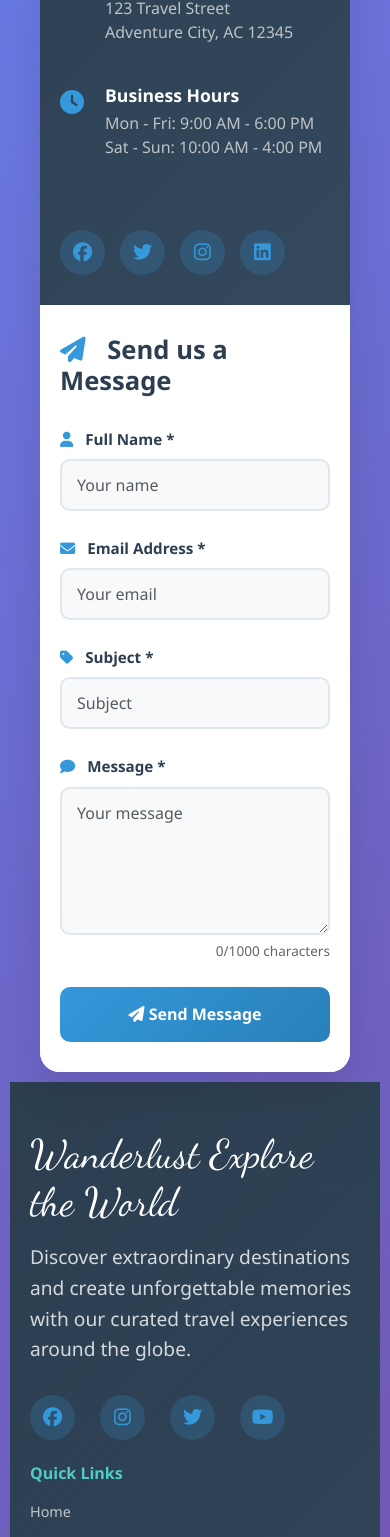
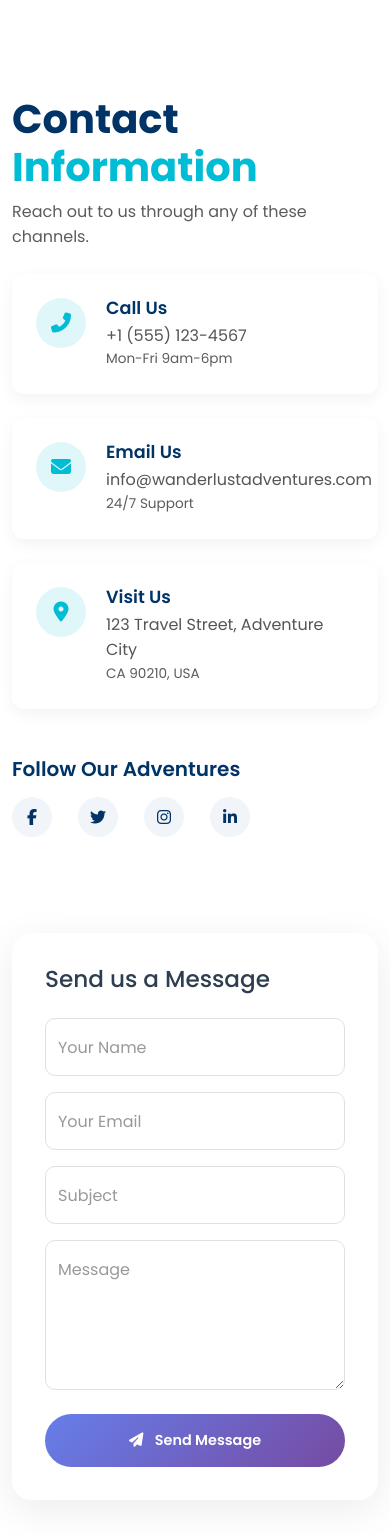
Before and after one commit to abhishek-434/Project, a Django app: page /contact/ in a window 390 px wide. Shown: the part 339-1876 px from the top of the page. Run offline with Django 5.2, Linux system fonts and the light colour scheme; some libraries are stand-ins or nearby versions.

Commit message:
create new contact page

```diff
--- a/tour_travel/travel_app/static/css/contact.css
+++ b/tour_travel/travel_app/static/css/contact.css
@@ -1,362 +1,246 @@
-/* Reset and Base Styles */
-* {
-  margin: 0;
-  padding: 0;
-  box-sizing: border-box;
+/* Contact Page Styles */
+
+/* Hero Section */
+.contact-hero {
+    position: relative;
+    height: 60vh;
+    min-height: 400px;
+    background: url('https://images.unsplash.com/photo-1497302347632-904729bc24aa?w=600&auto=format&fit=crop&q=60&ixlib=rb-4.1.0&ixid=M3wxMjA3fDB8MHxzZWFyY2h8N3x8dG91ciUyMGFuZCUyMHRyYXZlbHxlbnwwfHwwfHx8MA%3D%3D') no-repeat center center/cover;
+    color: #fff;
+    margin-bottom: 3rem;
+    display: flex;
+    align-items: center;
+    justify-content: center;
 }
 
-body {
-  font-family: "Segoe UI", Tahoma, Geneva, Verdana, sans-serif;
-  line-height: 1.6;
-  color: #333;
-  background: linear-gradient(135deg, #667eea 0%, #764ba2 100%);
-  min-height: 100vh;
-  padding: 20px;
+.hero-overlay {
+    position: absolute;
+    top: 0;
+    left: 0;
+    width: 100%;
+    height: 100%;
+    background: rgba(0, 31, 63, 0.7); /* Dark blue overlay */
+    z-index: 1;
 }
 
-.container {
-  max-width: 1200px;
-  margin: 0 auto;
-  padding: 0 20px;
+.contact-hero .container {
+    position: relative;
+    z-index: 2;
 }
 
-.contact-wrapper {
-  background: rgba(255, 255, 255, 0.95);
-  border-radius: 20px;
-  box-shadow: 0 20px 40px rgba(0, 0, 0, 0.1);
-  overflow: hidden;
-  display: grid;
-  grid-template-columns: 1fr 1fr;
-  min-height: 700px;
-  backdrop-filter: blur(10px);
+.hero-title {
+    font-size: 3.5rem;
+    font-weight: 700;
+    margin-bottom: 1rem;
+    text-transform: uppercase;
+    letter-spacing: 2px;
+}
+
+.hero-subtitle {
+    font-size: 1.25rem;
+    font-weight: 300;
+    opacity: 0.9;
+    max-width: 600px;
+    margin: 0 auto;
+}
+
+.text-accent {
+    color: #00bcd4; /* Cyan accent matching home */
+}
+
+.title-accent {
+    color: #00bcd4;
 }
 
 /* Contact Info Section */
-.contact-info {
-  background: linear-gradient(135deg, #2c3e50 0%, #34495e 100%);
-  color: white;
-  padding: 60px 40px;
-  display: flex;
-  flex-direction: column;
-  justify-content: space-between;
+.contact-section {
+    padding-bottom: 5rem;
 }
 
-.contact-info h2 {
-  font-size: 2.2rem;
-  margin-bottom: 40px;
-  font-weight: 600;
+.contact-info-wrapper {
+    padding-right: 2rem;
 }
 
-.contact-info h2 i {
-  margin-right: 15px;
-  color: #3498db;
+.section-title {
+    font-size: 2.5rem;
+    font-weight: 700;
+    color: #003366;
+    margin-bottom: 0.5rem;
 }
 
-.info-item {
+.info-card {
     display: flex;
     align-items: flex-start;
-  margin-bottom: 35px;
-  transition: transform 0.3s ease;
+    padding: 1.5rem;
+    background: #fff;
+    border-radius: 12px;
+    box-shadow: 0 5px 15px rgba(0,0,0,0.05);
+    margin-bottom: 1.5rem;
+    transition: transform 0.3s ease, box-shadow 0.3s ease;
 }
 
-.info-item:hover {
-  transform: translateX(10px);
+.info-card:hover {
+    transform: translateY(-5px);
+    box-shadow: 0 10px 25px rgba(0,0,0,0.1);
 }
 
-.info-item i {
-  font-size: 1.5rem;
-  color: #3498db;
-  margin-right: 20px;
-  margin-top: 5px;
-  min-width: 25px;
+.icon-box {
+    width: 50px;
+    height: 50px;
+    background: #e0f7fa;
+    color: #00bcd4;
+    border-radius: 50%;
+    display: flex;
+    align-items: center;
+    justify-content: center;
+    font-size: 1.25rem;
+    margin-right: 1.25rem;
+    flex-shrink: 0;
 }
 
-.info-item h4 {
+.info-content h5 {
     font-size: 1.1rem;
-  margin-bottom: 5px;
     font-weight: 600;
+    color: #003366;
+    margin-bottom: 0.25rem;
 }
 
-.info-item p {
-  color: #bdc3c7;
-  line-height: 1.5;
+.info-content p {
+    color: #555;
+    margin-bottom: 0;
+}
+
+.text-sm {
+    font-size: 0.85rem;
+}
+
+/* Social Links */
+.social-connect h4 {
+    font-size: 1.25rem;
+    font-weight: 600;
+    color: #003366;
 }
 
 .social-links {
     display: flex;
-  gap: 15px;
-  margin-top: 30px;
+    gap: 1rem;
 }
 
-.social-links a {
-  display: inline-flex;
+.social-link {
+    width: 40px;
+    height: 40px;
+    background: #f1f5f9;
+    color: #003366;
+    border-radius: 50%;
+    display: flex;
     align-items: center;
     justify-content: center;
-  width: 45px;
-  height: 45px;
-  background: rgba(52, 152, 219, 0.2);
-  color: #3498db;
-  border-radius: 50%;
-  font-size: 1.2rem;
     transition: all 0.3s ease;
-  text-decoration: none;
 }
 
-.social-links a:hover {
-  background: #3498db;
-  color: white;
+.social-link:hover {
+    background: #00bcd4;
+    color: #fff;
     transform: translateY(-3px);
 }
 
-/* Contact Form Section */
-.contact-form {
-  padding: 60px 40px;
-  background: white;
+/* Contact Form */
+.contact-form-wrapper {
+    background: #fff;
+    border-radius: 20px;
+    box-shadow: 0 10px 40px rgba(0,0,0,0.08);
 }
 
-.contact-form h2 {
-  font-size: 2.2rem;
-  margin-bottom: 40px;
-  color: #2c3e50;
-  font-weight: 600;
+.glass-effect {
+    background: rgba(255, 255, 255, 0.9);
+    backdrop-filter: blur(10px);
 }
 
-.contact-form h2 i {
-  margin-right: 15px;
-  color: #3498db;
+.form-floating > label {
+    color: #999;
 }
 
-/* Messages */
-.messages {
-  margin-bottom: 30px;
+.form-control:focus {
+    border-color: #00bcd4;
+    box-shadow: 0 0 0 0.25rem rgba(0, 188, 212, 0.15);
 }
 
-.alert {
-  padding: 15px 20px;
+.form-control {
     border-radius: 10px;
-  margin-bottom: 15px;
-  display: flex;
-  align-items: center;
-  justify-content: space-between;
-  animation: slideIn 0.5s ease;
+    border: 1px solid #e0e0e0;
+    padding: 1rem 0.75rem;
 }
 
-.alert-success {
-  background: linear-gradient(135deg, #27ae60, #2ecc71);
-  color: white;
-  border: none;
+.form-floating > .form-control {
+    height: calc(3.5rem + 2px);
+    line-height: 1.25;
 }
 
-.alert-error {
-  background: linear-gradient(135deg, #e74c3c, #c0392b);
-  color: white;
-  border: none;
+.form-floating > textarea.form-control {
+    height: 150px;
 }
 
-.alert i {
-  margin-right: 10px;
-  font-size: 1.1rem;
+.btn-primary {
+    background-color: #00bcd4;
+    border-color: #00bcd4;
+    color: #fff;
+    padding: 1rem 2rem;
+    border-radius: 50px;
+    font-weight: 600;
+    transition: all 0.3s ease;
 }
 
-.close-btn {
-  background: none;
-  border: none;
-  color: inherit;
-  cursor: pointer;
-  font-size: 1.1rem;
-  padding: 5px;
-  border-radius: 50%;
-  transition: background 0.3s ease;
+.btn-primary:hover {
+    background-color: #0097a7;
+    border-color: #0097a7;
+    transform: translateY(-2px);
+    box-shadow: 0 5px 15px rgba(0, 188, 212, 0.3);
 }
 
-.close-btn:hover {
-  background: rgba(255, 255, 255, 0.2);
+/* Map Section */
+.map-section {
+    position: relative;
+    width: 100%;
 }
 
-/* Form Styles */
-.form-group {
-  margin-bottom: 25px;
+.map-container {
+    width: 100%;
+    margin-bottom: -10px; /* Remove excessive gap at bottom */
+    filter: grayscale(20%); /* Modern muted map look */
+    transition: filter 0.3s ease;
 }
 
-.form-group label {
-  display: block;
-  margin-bottom: 8px;
-  font-weight: 600;
-  color: #2c3e50;
-  font-size: 0.95rem;
+.map-container:hover {
+    filter: grayscale(0%);
 }
 
-.form-group label i {
-  margin-right: 8px;
-  color: #3498db;
+/* Responsive Adjustments */
+@media (max-width: 991.98px) {
+    .contact-hero {
+        height: 50vh;
     }
 
-.form-group input,
-.form-group textarea {
-  width: 100%;
-  padding: 15px 20px;
-  border: 2px solid #e0e6ed;
-  border-radius: 10px;
-  font-size: 1rem;
-  font-family: inherit;
-  transition: all 0.3s ease;
-  background: #f8f9fa;
+    .contact-info-wrapper {
+        padding-right: 0;
+        margin-bottom: 3rem;
     }
 
-.form-group input:focus,
-.form-group textarea:focus {
-  outline: none;
-  border-color: #3498db;
-  background: white;
-  box-shadow: 0 0 0 3px rgba(52, 152, 219, 0.1);
-  transform: translateY(-2px);
-}
-
-.form-group textarea {
-  min-height: 120px;
-  resize: vertical;
-}
-
-/* Error Messages */
-.error-message {
-  color: #e74c3c;
-  font-size: 0.85rem;
-  margin-top: 5px;
-  display: none;
-  font-weight: 500;
-}
-
-.django-error {
-  color: #e74c3c;
-  font-size: 0.85rem;
-  margin-top: 5px;
-  font-weight: 500;
-}
-
-.form-group.error input,
-.form-group.error textarea {
-  border-color: #e74c3c;
-  background: #fdf2f2;
-}
-
-.form-group.error .error-message {
-  display: block;
-}
-
-/* Submit Button */
-.submit-btn {
-  width: 100%;
-  padding: 18px 30px;
-  background: linear-gradient(135deg, #3498db, #2980b9);
-  color: white;
-  border: none;
-  border-radius: 10px;
-  font-size: 1.1rem;
-  font-weight: 600;
-  cursor: pointer;
-  transition: all 0.3s ease;
-  position: relative;
-  overflow: hidden;
-}
-
-.submit-btn:hover {
-  background: linear-gradient(135deg, #2980b9, #1f639a);
-  transform: translateY(-2px);
-  box-shadow: 0 10px 25px rgba(52, 152, 219, 0.3);
-}
-
-.submit-btn:active {
-  transform: translateY(0);
-}
-
-.submit-btn:disabled {
-  background: #bdc3c7;
-  cursor: not-allowed;
-  transform: none;
-  box-shadow: none;
-}
-
-.btn-loading {
-  display: none;
-}
-
-/* Animations */
-@keyframes slideIn {
-  from {
-    opacity: 0;
-    transform: translateY(-20px);
-  }
-
-  to {
-    opacity: 1;
-    transform: translateY(0);
+    .hero-title {
+        font-size: 2.5rem;
     }
 }
 
-@keyframes shake {
-  0%,
-  100% {
-    transform: translateX(0);
+@media (max-width: 576px) {
+    .contact-hero {
+        height: 40vh;
+        min-height: 300px;
     }
 
-  25% {
-    transform: translateX(-5px);
+    .hero-title {
+        font-size: 2rem;
     }
 
-  75% {
-    transform: translateX(5px);
+    .contact-form-wrapper {
+        padding: 2rem !important;
     }
 }
-
-.shake {
-  animation: shake 0.5s ease-in-out;
-}
-
-/* Responsive Design */
-@media (max-width: 768px) {
-  .contact-wrapper {
-    grid-template-columns: 1fr;
-    margin: 10px;
-  }
-
-  .contact-info,
-  .contact-form {
-    padding: 40px 30px;
-  }
-
-  .contact-info h2,
-  .contact-form h2 {
-    font-size: 1.8rem;
-  }
-
-  .info-item {
-    margin-bottom: 25px;
-  }
-
-  body {
-    padding: 10px;
-  }
-}
-
-@media (max-width: 480px) {
-  .contact-info,
-  .contact-form {
-    padding: 30px 20px;
-  }
-
-  .contact-info h2,
-  .contact-form h2 {
-    font-size: 1.6rem;
-    margin-bottom: 30px;
-  }
-
-  .form-group input,
-  .form-group textarea {
-    padding: 12px 15px;
-  }
-
-  .submit-btn {
-    padding: 15px 25px;
-    font-size: 1rem;
-  }
-}
--- a/tour_travel/travel_app/templates/travel_app/contact.html
+++ b/tour_travel/travel_app/templates/travel_app/contact.html
@@ -1,70 +1,95 @@
 {% extends 'travel_app/base.html' %}
 {% load static %}
 
-{% block title %}Contact Us - TravelWise{% endblock %}
+{% block title %}Contact Us - Wanderlust Adventures{% endblock %}
 
 {% block extra_css %}
 <link rel="stylesheet" href="{% static 'css/contact.css' %}">
-<link rel="stylesheet" href="https://unpkg.com/leaflet@1.7.1/dist/leaflet.css" />
 {% endblock %}
 
 {% block content %}
 <!-- Hero Section -->
-<div class="container">
-    <div class="contact-wrapper">
-        <!-- Contact Info Section -->
-        <div class="contact-info">
-            <h2><i class="fas fa-map-marker-alt"></i> Get in Touch</h2>
-            <div class="info-item">
-                <i class="fas fa-phone"></i>
-                <div>
-                    <h4>Phone</h4>
-                    <p>+1 (555) 123-4567</p>
+<section class="contact-hero">
+    <div class="hero-overlay"></div>
+    <div class="container h-100">
+        <div class="row h-100 align-items-center justify-content-center text-center">
+            <div class="col-lg-8 animate-on-scroll">
+                <h1 class="hero-title">Get in <span class="text-accent">Touch</span></h1>
+                <p class="hero-subtitle">We'd love to hear from you. Let's plan your next adventure together.</p>
             </div>
         </div>
-            <div class="info-item">
-                <i class="fas fa-envelope"></i>
-                <div>
-                    <h4>Email</h4>
-                    <p>info@travelapp.com</p>
     </div>
+</section>
+
+<!-- Contact Content -->
+<section class="contact-section py-5">
+    <div class="container">
+        <div class="row g-5">
+            <!-- Contact Info -->
+            <div class="col-lg-5">
+                <div class="contact-info-wrapper animate-on-scroll">
+                    <div class="section-header mb-4">
+                        <h2 class="section-title">Contact <span class="title-accent">Information</span></h2>
+                        <p class="text-muted">Reach out to us through any of these channels.</p>
                     </div>
-            <div class="info-item">
-                <i class="fas fa-map-marker-alt"></i>
-                <div>
-                    <h4>Address</h4>
-                    <p>123 Travel Street<br>Adventure City, AC 12345</p>
+
+                    <div class="info-card" data-aos="fade-up" data-aos-delay="100">
+                        <div class="icon-box">
+                            <i class="fas fa-phone-alt"></i>
                         </div>
-            </div>
-            <div class="info-item">
-                <i class="fas fa-clock"></i>
-                <div>
-                    <h4>Business Hours</h4>
-                    <p>Mon - Fri: 9:00 AM - 6:00 PM<br>Sat - Sun: 10:00 AM - 4:00 PM</p>
-                </div>
-            </div>
-            <div class="social-links">
-                <a href="#"><i class="fab fa-facebook"></i></a>
-                <a href="#"><i class="fab fa-twitter"></i></a>
-                <a href="#"><i class="fab fa-instagram"></i></a>
-                <a href="#"><i class="fab fa-linkedin"></i></a>
+                        <div class="info-content">
+                            <h5>Call Us</h5>
+                            <p>+1 (555) 123-4567</p>
+                            <p class="text-sm text-muted">Mon-Fri 9am-6pm</p>
                         </div>
                     </div>
 
-        <!-- Contact Form Section -->
-        <div class="contact-form">
-            <h2><i class="fas fa-paper-plane"></i> Send us a Message</h2>
+                    <div class="info-card" data-aos="fade-up" data-aos-delay="200">
+                        <div class="icon-box">
+                            <i class="fas fa-envelope"></i>
+                        </div>
+                        <div class="info-content">
+                            <h5>Email Us</h5>
+                            <p>info@wanderlustadventures.com</p>
+                            <p class="text-sm text-muted">24/7 Support</p>
+                        </div>
+                    </div>
+
+                    <div class="info-card" data-aos="fade-up" data-aos-delay="300">
+                        <div class="icon-box">
+                            <i class="fas fa-map-marker-alt"></i>
+                        </div>
+                        <div class="info-content">
+                            <h5>Visit Us</h5>
+                            <p>123 Travel Street, Adventure City</p>
+                            <p class="text-sm text-muted">CA 90210, USA</p>
+                        </div>
+                    </div>
+
+                    <div class="social-connect mt-5" data-aos="fade-up" data-aos-delay="400">
+                        <h4>Follow Our Adventures</h4>
+                        <div class="social-links mt-3">
+                            <a href="#" class="social-link"><i class="fab fa-facebook-f"></i></a>
+                            <a href="#" class="social-link"><i class="fab fa-twitter"></i></a>
+                            <a href="#" class="social-link"><i class="fab fa-instagram"></i></a>
+                            <a href="#" class="social-link"><i class="fab fa-linkedin-in"></i></a>
+                        </div>
+                    </div>
+                </div>
+            </div>
+
+            <!-- Contact Form -->
+            <div class="col-lg-7">
+                <div class="contact-form-wrapper glass-effect p-4 p-md-5 animate-on-scroll">
+                    <h3 class="mb-4">Send us a Message</h3>
 
                     <!-- Django Messages -->
                     {% if messages %}
-            <div class="messages">
+                    <div class="messages mb-4">
                         {% for message in messages %}
-                <div class="alert alert-{{ message.tags }}">
-                    <i class="fas fa-check-circle"></i>
+                        <div class="alert alert-{{ message.tags }} alert-dismissible fade show" role="alert">
                             {{ message }}
-                    <button type="button" class="close-btn" onclick="this.parentElement.style.display='none'">
-                        <i class="fas fa-times"></i>
-                    </button>
+                            <button type="button" class="btn-close" data-bs-dismiss="alert" aria-label="Close"></button>
                         </div>
                         {% endfor %}
                     </div>
@@ -72,80 +97,69 @@
 
                     <form method="post" id="contactForm" novalidate>
                         {% csrf_token %}
-
-                <div class="form-group">
-                    <label for="{{ form.name.id_for_label }}">
-                        <i class="fas fa-user"></i> Full Name *
-                    </label>
+                        <div class="row g-3">
+                            <div class="col-md-6">
+                                <div class="form-floating">
                                     {{ form.name }}
-                    <div class="error-message" id="name-error"></div>
+                                    <label for="{{ form.name.id_for_label }}">Your Name</label>
+                                </div>
                                 {% if form.name.errors %}
-                    <div class="django-error">
-                        {% for error in form.name.errors %}
-                        {{ error }}
-                        {% endfor %}
-                    </div>
+                                <div class="text-danger small mt-1">{{ form.name.errors.0 }}</div>
                                 {% endif %}
                             </div>
-
-                <div class="form-group">
-                    <label for="{{ form.email.id_for_label }}">
-                        <i class="fas fa-envelope"></i> Email Address *
-                    </label>
+                            <div class="col-md-6">
+                                <div class="form-floating">
                                     {{ form.email }}
-                    <div class="error-message" id="email-error"></div>
+                                    <label for="{{ form.email.id_for_label }}">Your Email</label>
+                                </div>
                                 {% if form.email.errors %}
-                    <div class="django-error">
-                        {% for error in form.email.errors %}
-                        {{ error }}
-                        {% endfor %}
-                    </div>
+                                <div class="text-danger small mt-1">{{ form.email.errors.0 }}</div>
                                 {% endif %}
                             </div>
-
-                <div class="form-group">
-                    <label for="{{ form.subject.id_for_label }}">
-                        <i class="fas fa-tag"></i> Subject *
-                    </label>
+                            <div class="col-12">
+                                <div class="form-floating">
                                     {{ form.subject }}
-                    <div class="error-message" id="subject-error"></div>
+                                    <label for="{{ form.subject.id_for_label }}">Subject</label>
+                                </div>
                                 {% if form.subject.errors %}
-                    <div class="django-error">
-                        {% for error in form.subject.errors %}
-                        {{ error }}
-                        {% endfor %}
-                    </div>
+                                <div class="text-danger small mt-1">{{ form.subject.errors.0 }}</div>
                                 {% endif %}
                             </div>
-
-                <div class="form-group">
-                    <label for="{{ form.message.id_for_label }}">
-                        <i class="fas fa-comment"></i> Message *
-                    </label>
+                            <div class="col-12">
+                                <div class="form-floating">
                                     {{ form.message }}
-                    <div class="error-message" id="message-error"></div>
+                                    <label for="{{ form.message.id_for_label }}">Message</label>
+                                </div>
                                 {% if form.message.errors %}
-                    <div class="django-error">
-                        {% for error in form.message.errors %}
-                        {{ error }}
-                        {% endfor %}
-                    </div>
+                                <div class="text-danger small mt-1">{{ form.message.errors.0 }}</div>
                                 {% endif %}
                             </div>
-
-                <button type="submit" class="submit-btn">
-                    <span class="btn-text">
-                        <i class="fas fa-paper-plane"></i> Send Message
-                    </span>
-                    <span class="btn-loading" style="display: none;">
-                        <i class="fas fa-spinner fa-spin"></i> Sending...
-                    </span>
+                            <div class="col-12 mt-4">
+                                <button type="submit" class="btn btn-primary btn-lg w-100">
+                                    <i class="fas fa-paper-plane me-2"></i> Send Message
                                 </button>
+                            </div>
+                        </div>
                     </form>
                 </div>
             </div>
         </div>
+    </div>
+</section>
 
+<!-- Map Section -->
+<section class="map-section">
+    <div class="map-container">
+        <iframe
+            src="https://www.google.com/maps/embed?pb=!1m18!1m12!1m3!1d15127.356262118322!2d73.8567437!3d18.5204303!2m3!1f0!2f0!3f0!3m2!1i1024!2i768!4f13.1!3m3!1m2!1s0x3bc2c06fd717e137%3A0xe6bf44c666060c14!2sPune%2C%20Maharashtra%2C%20India!5e0!3m2!1sen!2sus!4v1628163539567!5m2!1sen!2sus"
+            width="100%"
+            height="450"
+            style="border:0;"
+            allowfullscreen=""
+            loading="lazy">
+        </iframe>
+    </div>
+</section>
 {% endblock %}
 
 {% block extra_js %}
--- a/tour_travel/travel_app/templates/travel_app/package_detail.html
+++ b/tour_travel/travel_app/templates/travel_app/package_detail.html
@@ -159,9 +159,6 @@
                         {% endfor %}
                         <div class="d-grid gap-2">
                             <button type="submit" class="btn btn-primary btn-lg">Book Now</button>
-                            <!-- Alternative link to full booking page -->
-                            <a href="{% url 'booking_page' package.id %}" class="btn btn-outline-secondary btn-sm">Full
-                                Booking Page</a>
                         </div>
                     </form>
                 </div>
```
Also changed, not shown: tour_travel/travel_app/templates/travel_app/destination_detail.html (+0 -8 lines). Lines whose indentation alone changed are shown as unchanged.
